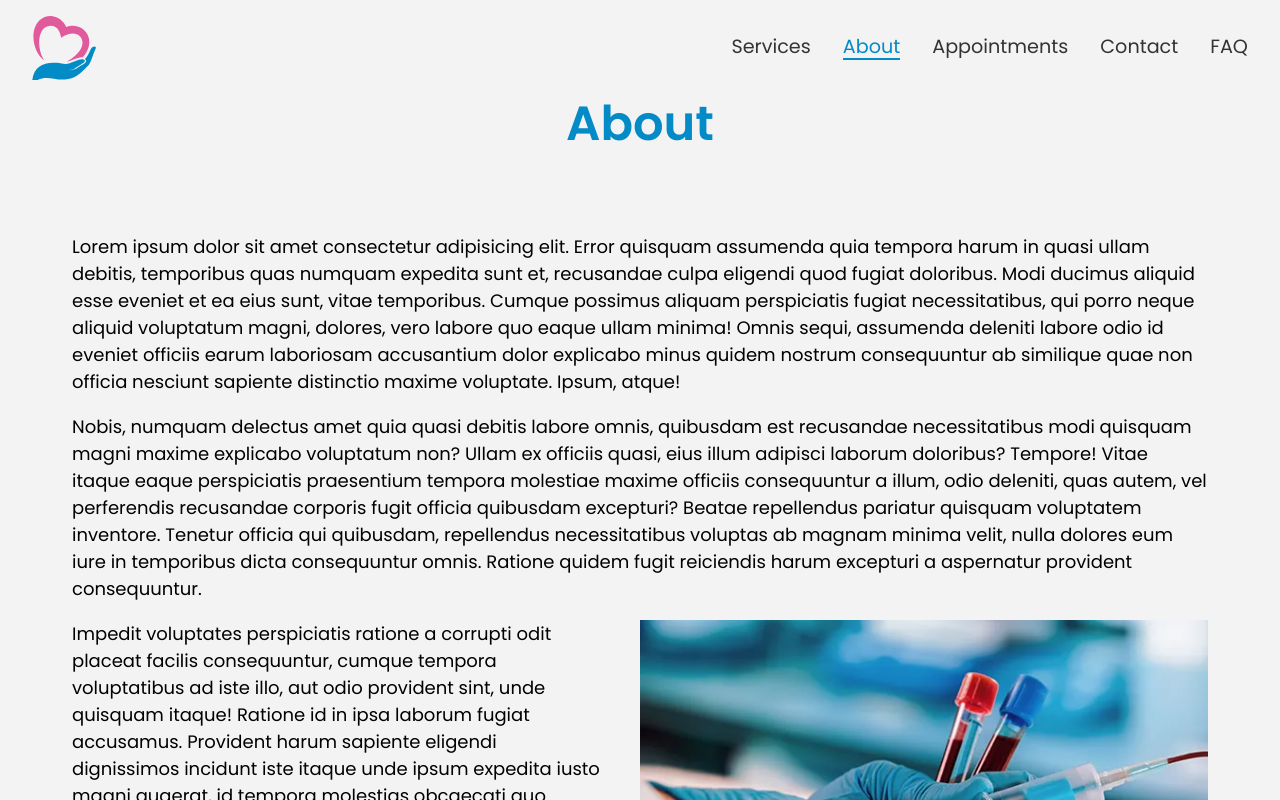
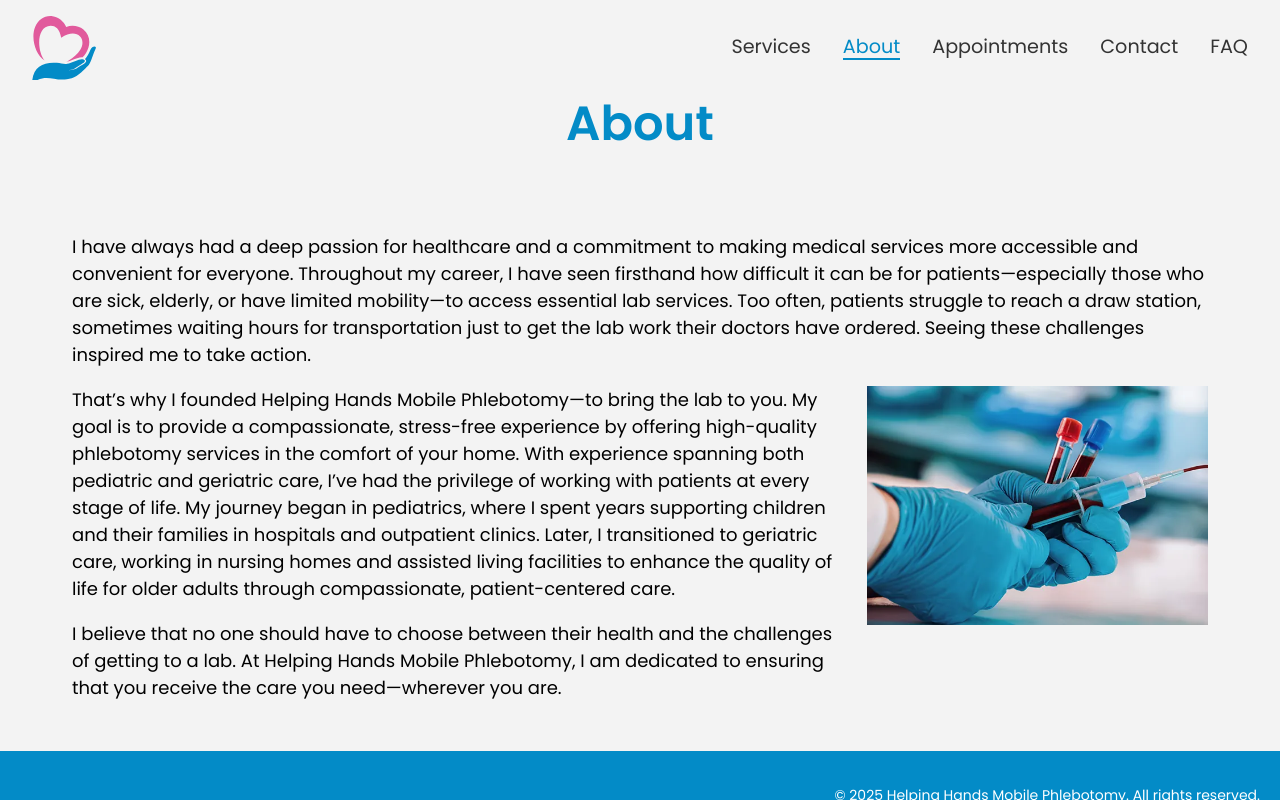
Before and after one commit to EliteWebWrxs/mobile_phlebotomy, a SvelteKit app: page /about in a window 1280 px wide. Shown: the top 800 px of the page. Built offline with nearby package versions, Linux system fonts and the light colour scheme.

Commit message:
Add about me content

```diff
--- a/src/routes/about/+page.svelte
+++ b/src/routes/about/+page.svelte
@@ -13,48 +13,38 @@
 
 <div class="contentContainer">
 	<p>
-		Lorem ipsum dolor sit amet consectetur adipisicing elit. Error quisquam assumenda quia tempora
-		harum in quasi ullam debitis, temporibus quas numquam expedita sunt et, recusandae culpa
-		eligendi quod fugiat doloribus. Modi ducimus aliquid esse eveniet et ea eius sunt, vitae
-		temporibus. Cumque possimus aliquam perspiciatis fugiat necessitatibus, qui porro neque aliquid
-		voluptatum magni, dolores, vero labore quo eaque ullam minima! Omnis sequi, assumenda deleniti
-		labore odio id eveniet officiis earum laboriosam accusantium dolor explicabo minus quidem
-		nostrum consequuntur ab similique quae non officia nesciunt sapiente distinctio maxime
-		voluptate. Ipsum, atque!
-	</p>
-
-	<p>
-		Nobis, numquam delectus amet quia quasi debitis labore omnis, quibusdam est recusandae
-		necessitatibus modi quisquam magni maxime explicabo voluptatum non? Ullam ex officiis quasi,
-		eius illum adipisci laborum doloribus? Tempore! Vitae itaque eaque perspiciatis praesentium
-		tempora molestiae maxime officiis consequuntur a illum, odio deleniti, quas autem, vel
-		perferendis recusandae corporis fugit officia quibusdam excepturi? Beatae repellendus pariatur
-		quisquam voluptatem inventore. Tenetur officia qui quibusdam, repellendus necessitatibus
-		voluptas ab magnam minima velit, nulla dolores eum iure in temporibus dicta consequuntur omnis.
-		Ratione quidem fugit reiciendis harum excepturi a aspernatur provident consequuntur.
+		I have always had a deep passion for healthcare and a commitment to making medical services more
+		accessible and convenient for everyone. Throughout my career, I have seen firsthand how
+		difficult it can be for patients—especially those who are sick, elderly, or have limited
+		mobility—to access essential lab services. Too often, patients struggle to reach a draw station,
+		sometimes waiting hours for transportation just to get the lab work their doctors have ordered.
+		Seeing these challenges inspired me to take action.
 	</p>
 	<div class="imgContainer right"><img src={BloodDrawB} alt="Blood Draw" /></div>
 	<p>
-		Impedit voluptates perspiciatis ratione a corrupti odit placeat facilis consequuntur, cumque
-		tempora voluptatibus ad iste illo, aut odio provident sint, unde quisquam itaque! Ratione id in
-		ipsa laborum fugiat accusamus. Provident harum sapiente eligendi dignissimos incidunt iste
-		itaque unde ipsum expedita iusto magni quaerat, id tempora molestias obcaecati quo delectus
-		aperiam consequatur est. Facere doloribus ex officiis suscipit asperiores. Quisquam!
+		That’s why I founded Helping Hands Mobile Phlebotomy—to bring the lab to you. My goal is to
+		provide a compassionate, stress-free experience by offering high-quality phlebotomy services in
+		the comfort of your home. With experience spanning both pediatric and geriatric care, I’ve had
+		the privilege of working with patients at every stage of life. My journey began in pediatrics,
+		where I spent years supporting children and their families in hospitals and outpatient clinics.
+		Later, I transitioned to geriatric care, working in nursing homes and assisted living facilities
+		to enhance the quality of life for older adults through compassionate, patient-centered care.
 	</p>
 	<p>
-		Quae, sed molestias doloribus iste odio tenetur eligendi temporibus voluptates rem quaerat et
-		dolore obcaecati explicabo voluptatibus sapiente reiciendis ducimus. Sequi facilis mollitia
-		culpa eligendi eaque dolores doloremque laborum porro.
-	</p>
-	<p>
-		In voluptate dolor iure quos quas. Porro totam assumenda quo veritatis impedit nam, eius
-		distinctio vel amet dolorem aspernatur, ducimus molestiae sint pariatur repellendus ea labore,
-		debitis dignissimos neque enim.
+		I believe that no one should have to choose between their health and the challenges of getting
+		to a lab. At Helping Hands Mobile Phlebotomy, I am dedicated to ensuring that you receive the
+		care you need—wherever you are.
 	</p>
 </div>
 
 <style>
 	.imgContainer {
-		width: 50%;
+		width: 30%;
+		@media (max-width: 500px) {
+			width: 100%;
+			.right {
+				float: none;
+			}
+		}
 	}
 </style>
```
